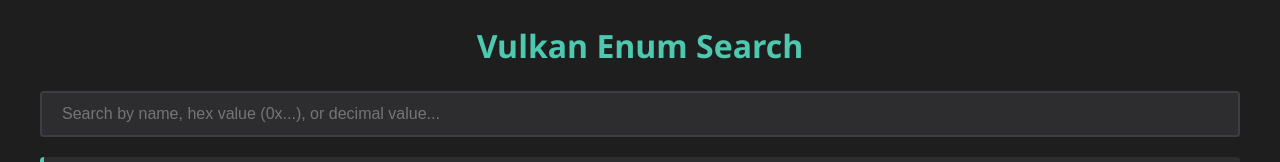
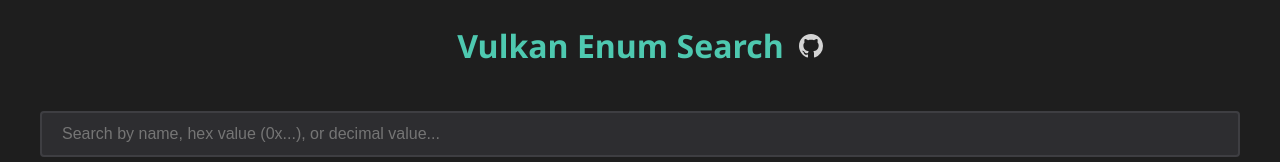
Before and after one commit to maluoi/vk_enums, a plain HTML site: page docs/index.html in a window 1280 px wide. Shown: the top 162 px of the page. Drawn offline with Linux system fonts and the light colour scheme.

Commit message:
Backlink to source

```diff
--- a/docs/index.html
+++ b/docs/index.html
@@ -28,6 +28,31 @@
             color: #4ec9b0;
             margin-bottom: 20px;
             text-align: center;
+        }
+
+        .header {
+            display: flex;
+            align-items: baseline;
+            justify-content: center;
+            gap: 15px;
+            margin-bottom: 20px;
+        }
+
+        .github-link {
+            display: inline-flex;
+            align-items: center;
+            color: #d4d4d4;
+            text-decoration: none;
+            transition: color 0.3s;
+        }
+
+        .github-link:hover {
+            color: #4ec9b0;
+        }
+
+        .github-link svg {
+            width: 24px;
+            height: 24px;
         }
 
         .search-box {
@@ -129,7 +154,14 @@
 </head>
 <body>
     <div class="container">
-        <h1>Vulkan Enum Search</h1>
+        <div class="header">
+            <h1>Vulkan Enum Search</h1>
+            <a href="https://github.com/maluoi/vk_enums" class="github-link" target="_blank" rel="noopener noreferrer" title="View on GitHub">
+                <svg viewBox="0 0 16 16" fill="currentColor" aria-hidden="true">
+                    <path d="M8 0C3.58 0 0 3.58 0 8c0 3.54 2.29 6.53 5.47 7.59.4.07.55-.17.55-.38 0-.19-.01-.82-.01-1.49-2.01.37-2.53-.49-2.69-.94-.09-.23-.48-.94-.82-1.13-.28-.15-.68-.52-.01-.53.63-.01 1.08.58 1.23.82.72 1.21 1.87.87 2.33.66.07-.52.28-.87.51-1.07-1.78-.2-3.64-.89-3.64-3.95 0-.87.31-1.59.82-2.15-.08-.2-.36-1.02.08-2.12 0 0 .67-.21 2.2.82.64-.18 1.32-.27 2-.27.68 0 1.36.09 2 .27 1.53-1.04 2.2-.82 2.2-.82.44 1.1.16 1.92.08 2.12.51.56.82 1.27.82 2.15 0 3.07-1.87 3.75-3.65 3.95.29.25.54.73.54 1.48 0 1.07-.01 1.93-.01 2.2 0 .21.15.46.55.38A8.013 8.013 0 0016 8c0-4.42-3.58-8-8-8z"></path>
+                </svg>
+            </a>
+        </div>
 
         <div class="search-box">
             <input type="text" id="searchInput" placeholder="Search by name, hex value (0x...), or decimal value..." autocomplete="off">
```
